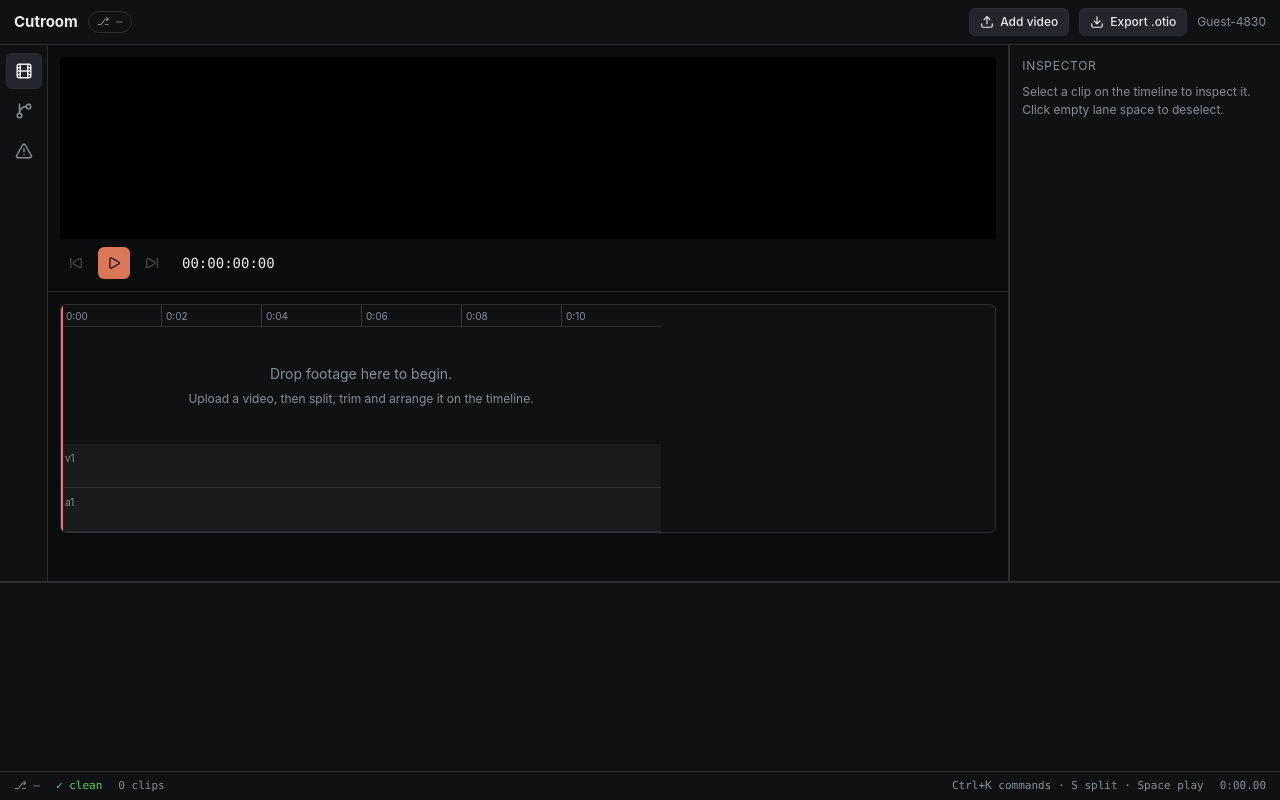
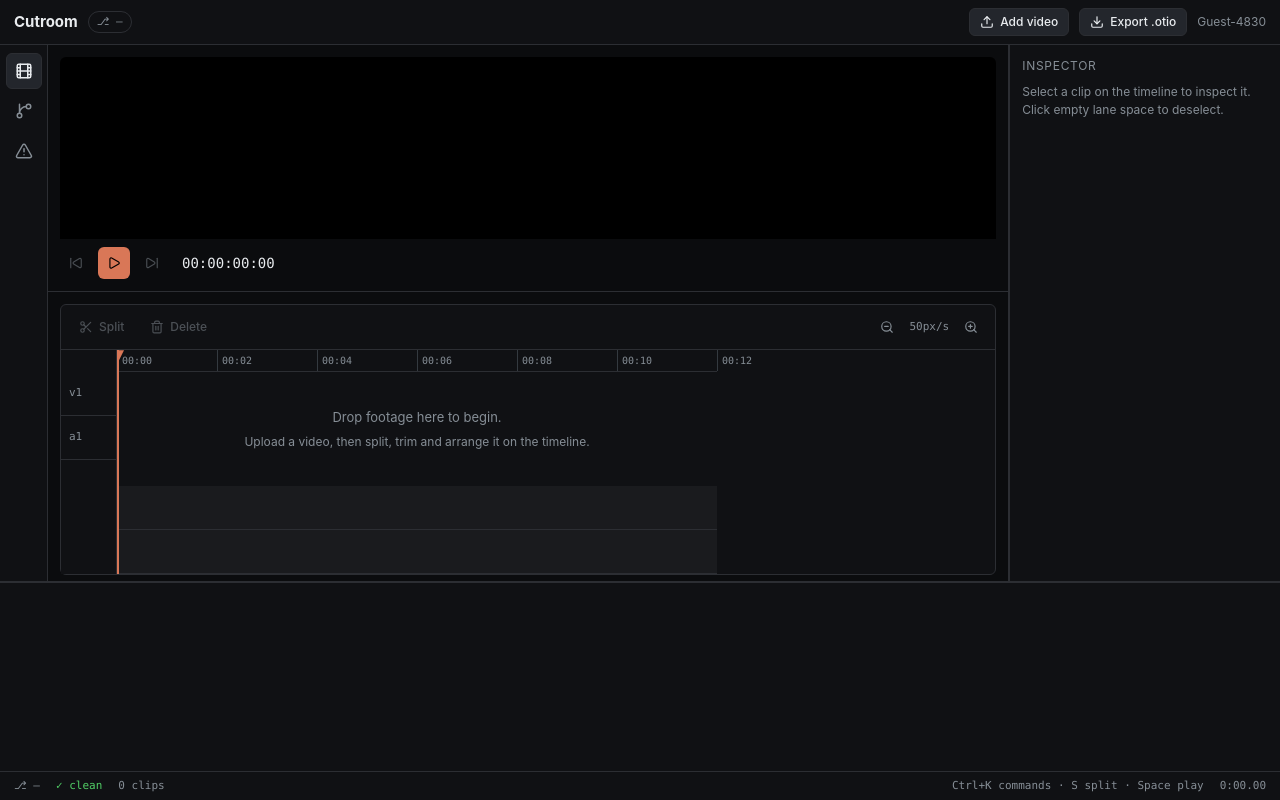
Before and after one commit to ShivamChavan01/cutroom, a React (Vite) app in the folder apps/web/: page / in a window 1280 px wide. Built offline with nearby package versions, Linux system fonts and the light colour scheme.

Commit message:
web: timeline toolbar, track headers, ruler timecode, draggable playhead

```diff
--- a/apps/web/src/components/TimeRuler.tsx
+++ /dev/null
@@ -1,47 +0,0 @@
-import type { TimeScale } from "../lib/timeScale";
-import { theme } from "../theme";
-
-/** Time ruler above the lanes. Tick step adapts to zoom (~80px per tick). */
-export function TimeRuler({ scale, width }: { scale: TimeScale; width: number }) {
-  const steps = [1, 2, 5, 10, 15, 30, 60, 120, 300];
-  const step = steps.find((s) => s * scale.pxPerSecond >= 80) ?? 600;
-  const durationMs = (width / scale.pxPerSecond) * 1000;
-  const ticks: number[] = [];
-  for (let ms = 0; ms <= durationMs + step * 1000; ms += step * 1000) {
-    ticks.push(ms);
-  }
-  return (
-    <div
-      aria-hidden
-      style={{
-        position: "relative",
-        height: 22,
-        width,
-        borderBottom: `1px solid ${theme.border}`,
-        background: theme.panel,
-        overflow: "hidden",
-        flexShrink: 0,
-      }}
-    >
-      {ticks.map((ms) => (
-        <div
-          key={ms}
-          style={{
-            position: "absolute",
-            left: scale.timeToPx(ms),
-            top: 0,
-            bottom: 0,
-            borderLeft: "1px solid #343a40",
-            paddingLeft: 4,
-            fontSize: 10,
-            color: theme.dim,
-            lineHeight: "22px",
-            userSelect: "none",
-          }}
-        >
-          {Math.floor(ms / 60000)}:{String(Math.floor((ms / 1000) % 60)).padStart(2, "0")}
-        </div>
-      ))}
-    </div>
-  );
-}
--- a/apps/web/src/components/Timeline.tsx
+++ b/apps/web/src/components/Timeline.tsx
@@ -1,21 +1,32 @@
-import { useMemo, useState } from "react";
+import { useCallback, useMemo, useRef, useState } from "react";
 import { authorsByClip, lint, timelineDuration } from "@cutroom/engine";
 import { diffToVisuals, type ClipVisual } from "../lib/diffView";
 import { uploadFiles } from "../lib/upload";
 import { createTimeScale } from "../lib/timeScale";
-import { useEditorStore, usePlayhead, useTrackIds } from "../store";
+import { formatRulerTime } from "../lib/timecode";
+import { canSplitAtPlayhead, deleteSelected, splitAtPlayhead } from "../lib/actions";
+import { useEditorStore, usePlayhead, useSelection, useTrackIds } from "../store";
 import { useVcsStore } from "../vcsStore";
 import { Track } from "./Track";
-import { TimeRuler } from "./TimeRuler";
+import { Button } from "./ui/button";
+import { Scissors, Trash2, ZoomIn, ZoomOut } from "lucide-react";
 
 /** Trailing space so the last clip never sits flush against the edge. */
 const TAIL_MS = 5_000;
+const TRACK_HEADER_WIDTH = 56;
+const RULER_HEIGHT = 22;
 
 // Stable empty references: passing fresh `{}` / `[]` per render would defeat
 // Track's memo on every playhead tick when no diff is active.
 const EMPTY_MAP: ReadonlyMap<string, ClipVisual> = new Map();
 const EMPTY_LIST: readonly ClipVisual[] = [];
 
+/**
+ * The timeline editor: toolbar, ruler, track headers, lanes, playhead.
+ *
+ * The lane element keeps `data-timeline-lane` so the headed harness still
+ * measures the real timeline rather than a stand-in.
+ */
 export function Timeline() {
   const history = useEditorStore((state) => state.history);
   const timeline = useEditorStore((state) => state.timeline);
@@ -23,6 +34,8 @@ export function Timeline() {
   const playheadMs = usePlayhead();
   const setPlayhead = useEditorStore((state) => state.setPlayhead);
   const pxPerSecond = useEditorStore((state) => state.pxPerSecond);
+  const setZoom = useEditorStore((state) => state.setZoom);
+  const selection = useSelection();
 
   const scale = useMemo(() => createTimeScale(pxPerSecond), [pxPerSecond]);
   const laneWidth = useMemo(
@@ -64,9 +77,49 @@ export function Timeline() {
   }, [timeline]);
 
   const [dragging, setDragging] = useState(false);
+  const laneRef = useRef<HTMLDivElement | null>(null);
+  const draggingPlayheadRef = useRef(false);
+
+  /** Time under a client X, measured against the real lane element. */
+  const timeAtClientX = useCallback(
+    (clientX: number): number => {
+      const lane = laneRef.current;
+      if (lane === null) return 0;
+      const rect = lane.getBoundingClientRect();
+      return Math.max(0, scale.pxToTime(clientX - rect.left));
+    },
+    [scale],
+  );
+
+  const onPlayheadPointerDown = (event: React.PointerEvent<HTMLDivElement>) => {
+    event.preventDefault();
+    event.stopPropagation();
+    draggingPlayheadRef.current = true;
+    event.currentTarget.setPointerCapture(event.pointerId);
+  };
+
+  const onPlayheadPointerMove = (event: React.PointerEvent<HTMLDivElement>) => {
+    if (!draggingPlayheadRef.current) return;
+    setPlayhead(timeAtClientX(event.clientX));
+  };
+
+  const onPlayheadPointerUp = (event: React.PointerEvent<HTMLDivElement>) => {
+    draggingPlayheadRef.current = false;
+    event.currentTarget.releasePointerCapture(event.pointerId);
+  };
+
+  const rulerTicks = useMemo(() => {
+    const steps = [1, 2, 5, 10, 15, 30, 60, 120, 300];
+    const step = steps.find((s) => s * scale.pxPerSecond >= 80) ?? 600;
+    const ticks: number[] = [];
+    const endMs = (laneWidth / scale.pxPerSecond) * 1000;
+    for (let ms = 0; ms <= endMs; ms += step * 1000) ticks.push(ms);
+    return ticks;
+  }, [scale, laneWidth]);
 
   return (
     <div
+      className="flex flex-col rounded-md border border-border bg-card"
       onDragOver={(event) => {
         event.preventDefault();
         setDragging(true);
@@ -77,42 +130,108 @@ export function Timeline() {
         setDragging(false);
         void uploadFiles(event.dataTransfer.files);
       }}
-      style={{
-        overflowX: "auto",
-        border: "1px solid #2c2e33",
-        borderRadius: 6,
-        background: "#101114",
-        userSelect: "none",
-        outline: dragging ? "2px dashed #4dabf7" : "none",
-        outlineOffset: -2,
-      }}
+      style={{ outline: dragging ? "2px dashed #d97757" : "none", outlineOffset: -2 }}
     >
+      {/* Toolbar */}
+      <div className="flex items-center gap-1.5 border-b border-border px-2 py-1.5">
+        <Button
+          size="sm"
+          variant="ghost"
+          onClick={splitAtPlayhead}
+          disabled={!canSplitAtPlayhead()}
+          title="Split at playhead (S)"
+        >
+          <Scissors /> Split
+        </Button>
+        <Button
+          size="sm"
+          variant="ghost"
+          onClick={deleteSelected}
+          disabled={selection === null}
+          title="Delete selected (Del)"
+        >
+          <Trash2 /> Delete
+        </Button>
+        <span className="flex-1" />
+        <Button
+          size="icon"
+          variant="ghost"
+          onClick={() => setZoom(pxPerSecond / 1.5)}
+          title="Zoom out"
+          aria-label="zoom out"
+        >
+          <ZoomOut />
+        </Button>
+        <span className="font-mono text-[11px] text-muted">{pxPerSecond}px/s</span>
+        <Button
+          size="icon"
+          variant="ghost"
+          onClick={() => setZoom(pxPerSecond * 1.5)}
+          title="Zoom in"
+          aria-label="zoom in"
+        >
+          <ZoomIn />
+        </Button>
+      </div>
+
+      <div className="flex min-h-0">
+        {/* Track headers */}
+        <div
+          className="shrink-0 border-r border-border bg-card"
+          style={{ width: TRACK_HEADER_WIDTH }}
+        >
+          <div style={{ height: RULER_HEIGHT }} />
+          {trackIds.map((trackId) => (
+            <div
+              key={trackId}
+              className="flex items-center border-b border-border px-2 font-mono text-[11px] text-muted"
+              style={{ height: 44 }}
+            >
+              {trackId}
+            </div>
+          ))}
+        </div>
+
+        {/* Lanes */}
+        <div className="min-w-0 flex-1 overflow-x-auto">
           <div style={{ position: "relative", width: laneWidth }}>
-        <TimeRuler scale={scale} width={laneWidth} />
+            {/* Ruler */}
+            <div
+              className="relative border-b border-border"
+              style={{ height: RULER_HEIGHT }}
+            >
+              {rulerTicks.map((ms) => (
+                <div
+                  key={ms}
+                  className="absolute top-0 h-full border-l border-[#343a40] pl-1 font-mono text-[10px] leading-[22px] text-muted"
+                  style={{ left: scale.timeToPx(ms) }}
+                >
+                  {formatRulerTime(ms)}
+                </div>
+              ))}
+            </div>
+
             {Object.keys(timeline.clips).length === 0 && (
               <div
-            style={{
-              padding: "36px 12px",
-              textAlign: "center",
-              color: "#868e96",
-              fontSize: 14,
-            }}
+                className="px-3 py-9 text-center text-[13px] text-muted"
               >
-            <div style={{ marginBottom: 6 }}>Drop footage here to begin.</div>
-            <div style={{ fontSize: 12 }}>
+                <div className="mb-1.5">Drop footage here to begin.</div>
+                <div className="text-xs">
                   Upload a video, then split, trim and arrange it on the timeline.
                 </div>
               </div>
             )}
-        {/* Scrub strip first so it paints behind the clips; clip clicks hit
-            ClipBlock (which stops propagation), empty-lane clicks land here. */}
+
+            {/* Scrub strip first so it paints behind the clips; clip clicks
+                hit ClipBlock (which stops propagation), empty-lane clicks
+                land here. */}
             <div
+              ref={laneRef}
               data-testid="scrub-strip"
+              data-timeline-lane
               onClick={(event) => {
-            const rect = event.currentTarget.getBoundingClientRect();
-            setPlayhead(scale.pxToTime(event.clientX - rect.left));
+                setPlayhead(timeAtClientX(event.clientX));
               }}
-          data-timeline-lane
               style={{ position: "absolute", inset: 0, cursor: "col-resize" }}
             />
             {trackIds.map((trackId) => (
@@ -128,19 +247,57 @@ export function Timeline() {
                 ghosts={diffVisuals?.ghostsByTrack.get(trackId) ?? EMPTY_LIST}
               />
             ))}
-        {/* Playhead */}
+
+            {/* Playhead with a draggable handle */}
             <div
+              role="slider"
+              tabIndex={0}
+              aria-label="playhead"
+              aria-valuemin={0}
+              aria-valuenow={Math.round(playheadMs)}
+              aria-valuetext={formatRulerTime(playheadMs)}
+              onPointerDown={onPlayheadPointerDown}
+              onPointerMove={onPlayheadPointerMove}
+              onPointerUp={onPlayheadPointerUp}
+              onPointerCancel={onPlayheadPointerUp}
+              onKeyDown={(event) => {
+                const step = event.shiftKey ? 1_000 : 100;
+                if (event.key === "ArrowLeft") {
+                  event.preventDefault();
+                  setPlayhead(playheadMs - step);
+                } else if (event.key === "ArrowRight") {
+                  event.preventDefault();
+                  setPlayhead(playheadMs + step);
+                }
+              }}
               style={{
                 position: "absolute",
                 top: 0,
                 bottom: 0,
                 left: scale.timeToPx(playheadMs),
                 width: 2,
-            background: "#ff6b6b",
-            pointerEvents: "none",
+                background: "#d97757",
+                cursor: "ew-resize",
+                touchAction: "none",
+              }}
+            >
+              <span
+                aria-hidden
+                style={{
+                  position: "absolute",
+                  top: 0,
+                  left: -5,
+                  width: 12,
+                  height: 12,
+                  borderRadius: "0 0 3px 3px",
+                  background: "#d97757",
+                  clipPath: "polygon(0 0, 100% 0, 50% 100%)",
                 }}
               />
             </div>
           </div>
+        </div>
+      </div>
+    </div>
   );
 }
--- a/apps/web/src/components/Track.tsx
+++ b/apps/web/src/components/Track.tsx
@@ -51,19 +51,6 @@ export const Track = memo(function Track({
         borderBottom: "1px solid #2c2e33",
       }}
     >
-      <span
-        style={{
-          position: "sticky",
-          left: 4,
-          top: 14,
-          zIndex: 1,
-          fontSize: 10,
-          color: "#868e96",
-          userSelect: "none",
-        }}
-      >
-        {trackId}
-      </span>
       {movedLinks.map((link) => (
         <div
           key={`link-${link.key}`}
```
Lines whose indentation alone changed are shown as unchanged.
